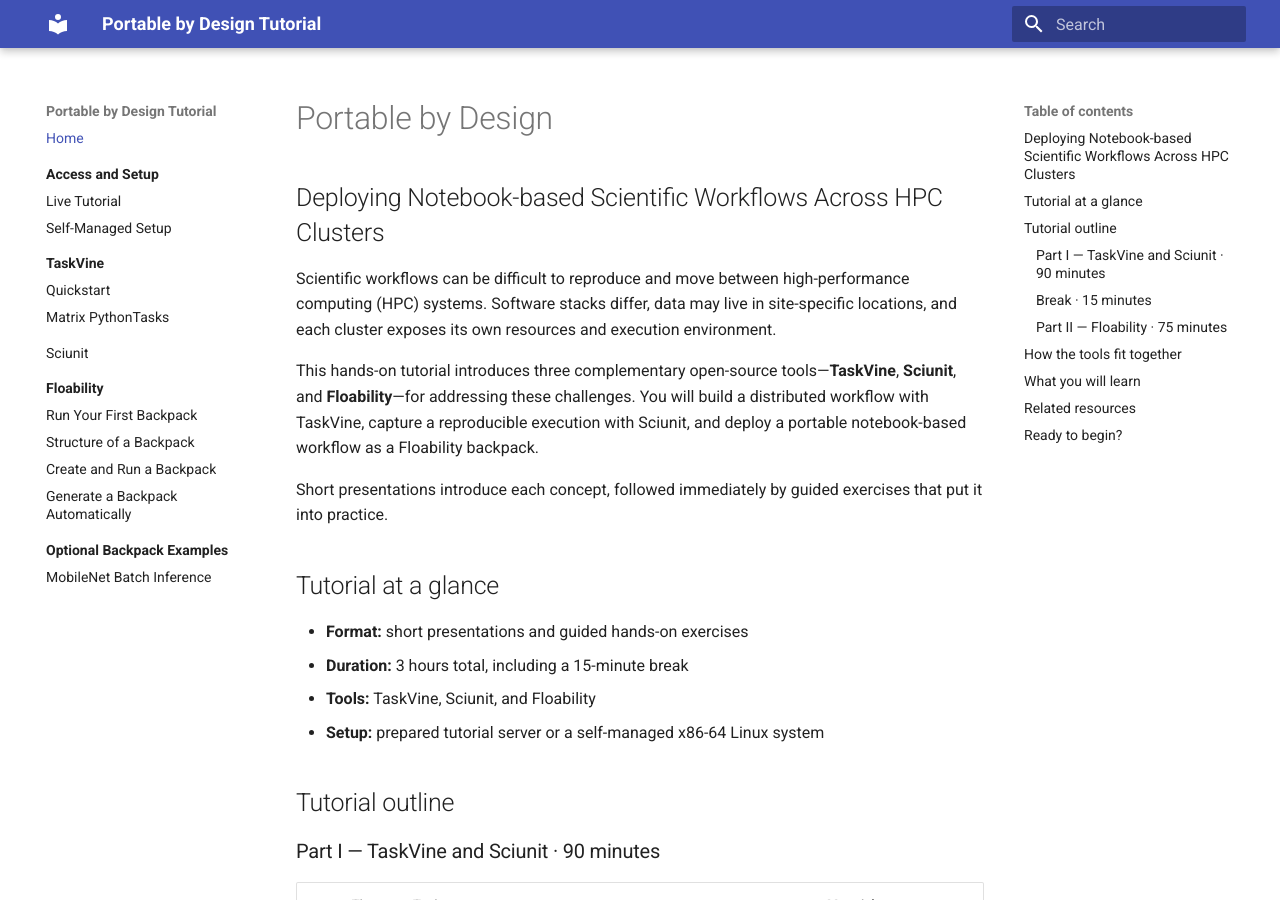
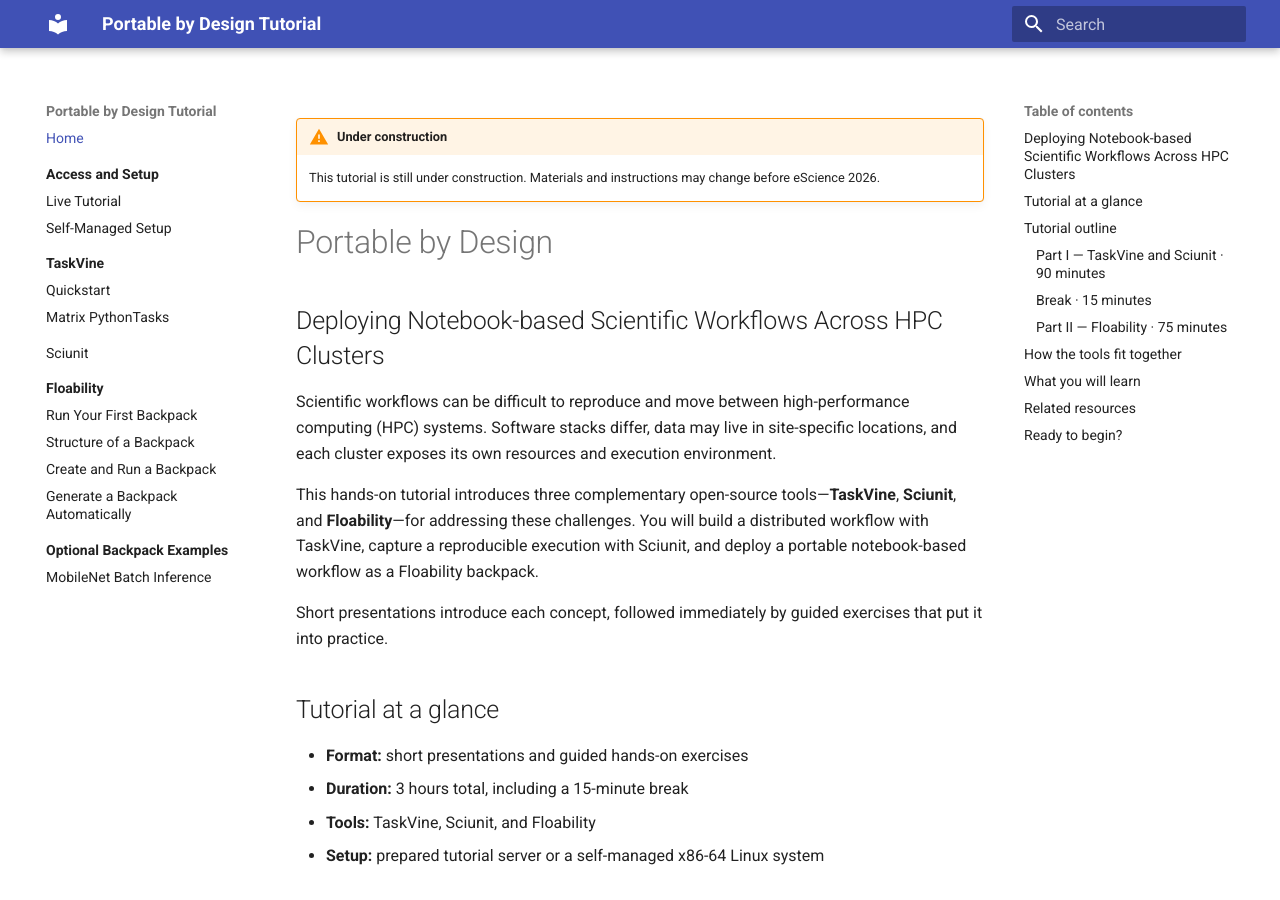
Before and after one commit to floability/tutorial-portable-by-design, an MkDocs documentation site: the page built from docs/index.md, in a window 1280 px wide and 900 px high. Built offline with MkDocs 1.6.1 and Material for MkDocs 9.7.7, drawn with Linux system fonts in a browser that asks for light colours.

Commit message:
Added warning banner

```diff
--- a/docs/index.md
+++ b/docs/index.md
@@ -1,3 +1,6 @@
+!!! warning "Under construction"
+    This tutorial is still under construction. Materials and instructions may change before eScience 2026.
+
 # Portable by Design
 
 ## Deploying Notebook-based Scientific Workflows Across HPC Clusters
--- a/mkdocs.yml
+++ b/mkdocs.yml
@@ -2,6 +2,9 @@
 site_description: Hands-on materials for portable, reproducible scientific workflows with TaskVine, Sciunit, and Floability.
 
 docs_dir: docs
+
+markdown_extensions:
+  - admonition
 
 theme:
   name: material
```
